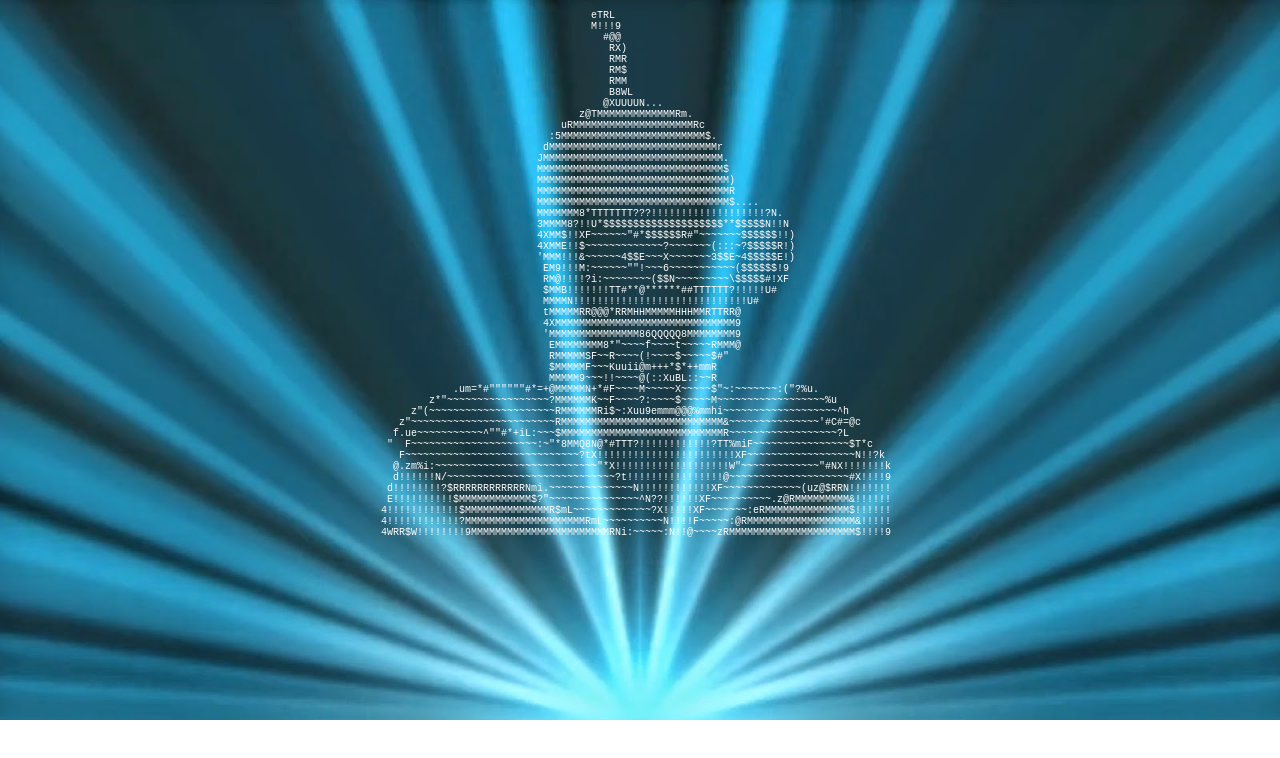
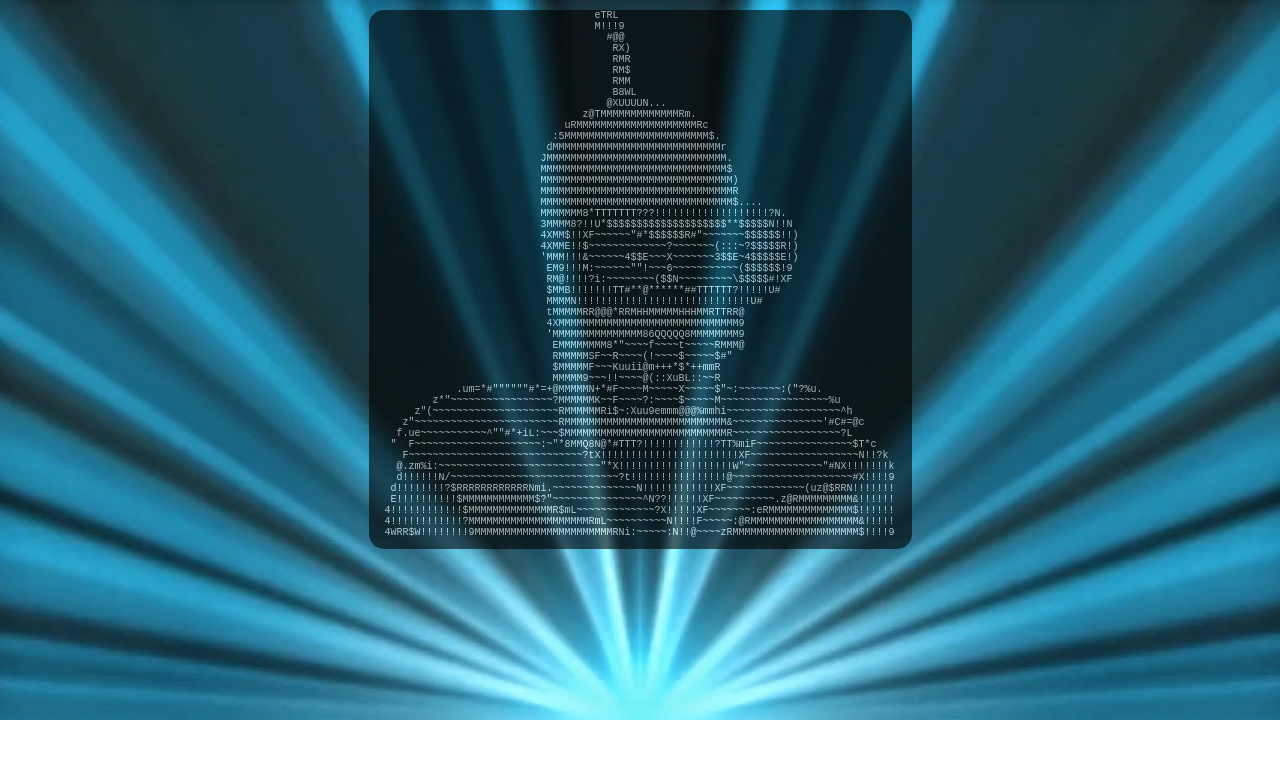
Before and after one commit to prakash118/git-branching-futurama, a website: page src/index.html in a window 1280 px wide. Drawn offline with Linux system fonts and the light colour scheme.

Commit message:
bender done

```diff
--- a/src/index.html
+++ b/src/index.html
@@ -13,17 +13,25 @@
         background-size: 100%;
       }
       .wrapper{
-        width: 530px;
+        width: 543px;
         margin: 0 auto;
       }
       pre {
         color: #ffffff;
         font-size:10px;
+        padding: 0 10px;
       }
-    </style>
+      .bg-overlay {
+        width: 100%;
+        background-color: #000000;
+        opacity: 0.6;
+        border-radius: 15px;
+      }
+          </style>
 </head>
 <body>
     <div class="wrapper">
+    <div class="bg-overlay">
 
     <pre>
                                     eTRL
@@ -78,5 +86,6 @@
 
 
     </div>
+    </div>
 </body>
 </html>
```
